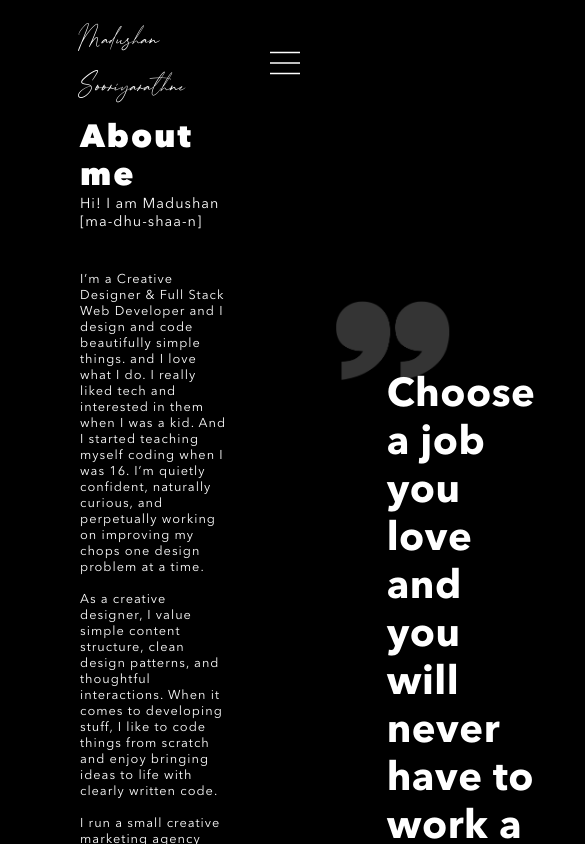
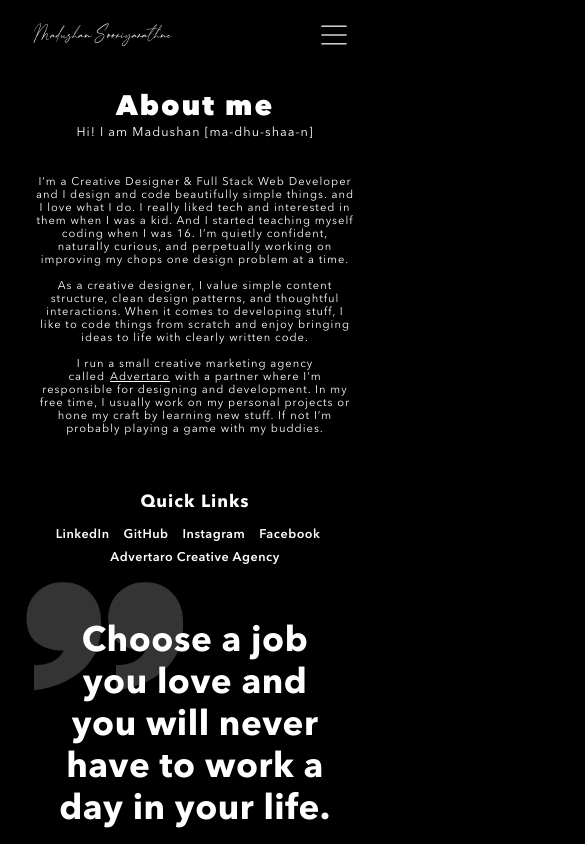
Before and after one commit to madushan-sooriyarathne/madushan-portfolio, a Next.js app: page /about in a window 390 px wide. Shown: the top 844 px of the page, 585 px wide, since content can reach past the window. Built offline with nearby package versions, Linux system fonts and the light colour scheme.

Commit message:
enforced responsiveness till 300px width and 500px height

```diff
--- a/components/layout/about/AboutSectionStyles.js
+++ b/components/layout/about/AboutSectionStyles.js
@@ -11,6 +11,13 @@ const Section = styled.section`
   grid-template-areas: "ab qo";
   gap: 5rem;
   min-height: 100%;
+
+  ${(props) => props.theme.responsiveMediumHigh} {
+    grid-template-columns: 1fr;
+    grid-template-areas:
+      "ab"
+      "qo";
+  }
 `;
 
 const TextWrapper = styled.div`
@@ -21,6 +28,17 @@ const TextWrapper = styled.div`
   align-items: flex-start;
   justify-content: flex-start;
   padding: 2rem 5rem;
+
+  ${(props) => props.theme.responsiveMediumHigh} {
+    & > * {
+      text-align: center;
+      align-items: center;
+    }
+  }
+
+  ${(props) => props.theme.responsiveSmall} {
+    padding: 0;
+  }
 `;
 
 const Description = styled.div`
@@ -35,6 +53,11 @@ const QuickLinksWrapper = styled.div`
   display: flex;
   flex-direction: column;
   align-items: flex-start;
+
+  ${(props) => props.theme.responsiveMediumHigh} {
+    align-items: center;
+    align-self: center;
+  }
 `;
 
 const QuickLinksGroup = styled.div`
@@ -47,6 +70,10 @@ const QuickLinksGroup = styled.div`
 
   & > *:not(:last-child) {
     margin-right: 2rem;
+  }
+
+  ${(props) => props.theme.responsiveMediumHigh} {
+    justify-content: center;
   }
 `;
 
@@ -73,6 +100,10 @@ const QuoteWrapper = styled.div`
   align-items: center;
   justify-content: center;
   padding: 5rem;
+
+  ${(props) => props.theme.responsiveMedium} {
+    padding: 0;
+  }
 `;
 
 const QuoteGroup = styled.div`
@@ -100,11 +131,20 @@ const QuoteGroup = styled.div`
   & > *:not(:last-child) {
     margin-bottom: 2rem;
   }
+
+  ${(props) => props.theme.responsiveMediumHigh} {
+    align-items: center;
+    padding: 2rem;
+  }
 `;
 
 const Quote = styled.p`
   font-size: 5rem;
   font-weight: 700;
+
+  ${(props) => props.theme.responsiveMediumHigh} {
+    text-align: center;
+  }
 `;
 
 const QuoteAuthor = styled.p`
--- a/components/layout/contact-section/ContactSection.js
+++ b/components/layout/contact-section/ContactSection.js
@@ -40,6 +40,10 @@ const ContactSection = () => {
       <Form onSubmit={handleSubmit}>
         <TitleGroup>
           <HeadingPrimary>Wanna Talk?</HeadingPrimary>
+          <HeadingSub>
+            Feel like contacting me? Submit your message here and I will get
+            back to as soon as possible.
+          </HeadingSub>
         </TitleGroup>
         <InputField name="Name" onChange={updateName} value={name} required />
         <InputField
--- a/components/layout/header/HeaderStyles.js
+++ b/components/layout/header/HeaderStyles.js
@@ -14,6 +14,10 @@ const HeaderWrapper = styled.header`
   padding: 2rem 10rem;
   background-color: transparent;
   z-index: 20;
+
+  ${(props) => props.theme.responsiveSmall} {
+    padding: 2rem 5rem;
+  }
 `;
 
 const Logo = styled.p`
@@ -24,6 +28,10 @@ const Logo = styled.p`
 
   &:hover {
     transform: scale(1.005);
+  }
+
+  ${(props) => props.theme.responsivePhone} {
+    font-size: 4rem;
   }
 `;
 
@@ -43,6 +51,11 @@ const SVGWrapper = styled.svg`
     stroke-width: 3;
     transition: stroke-dasharray 0.5s cubic-bezier(0.4, 0, 0.2, 1),
       stroke-dashoffset 0.5s cubic-bezier(0.4, 0, 0.2, 1);
+  }
+
+  ${(props) => props.theme.responsiveSmall} {
+    width: 6rem;
+    height: 6rem;
   }
 `;
 
@@ -105,6 +118,10 @@ const NavBarItem = styled(animated.a)`
   &:hover {
     opacity: 1;
   }
+
+  ${(props) => props.theme.responsiveHeightSmall} {
+    font-size: 3rem;
+  }
 `;
 
 export {
--- a/components/layout/title-group/TitleGroupStyles.js
+++ b/components/layout/title-group/TitleGroupStyles.js
@@ -5,6 +5,11 @@ const Group = styled.div`
   flex-direction: column;
   align-items: ${(props) => (props.centered ? "center" : "flex-start")};
   text-align: ${(props) => (props.centered ? "center" : "left")};
+  width: ${(props) => (props.centered ? "60%" : "100%")};
+
+  ${(props) => props.theme.responsiveMediumHigh} {
+    width: ${(props) => (props.centered ? "80%" : "100%")};
+  }
 `;
 
 export { Group };
--- a/styles/GlobalStyles.js
+++ b/styles/GlobalStyles.js
@@ -20,6 +20,10 @@ const GlobalStyles = createGlobalStyle`
         ${(props) => props.theme.responsiveLargest} {
           font-size: 50%;
         }
+
+        ${(props) => props.theme.responsiveSmall} {
+   font-size: 43.75%;
+  }
     }
 
     body {
--- a/styles/theme.js
+++ b/styles/theme.js
@@ -16,9 +16,14 @@ const theme = {
   headerHeight: "10rem",
   footerHeight: "10rem",
 
-  responsiveLargest: "@media only screen and (max-width: 87.5em)",
-  responsiveLarger: "@media only screen and (max-width: 75em)",
-  responsiveLarge: "@media only screen and (max-width: 62.5em)",
+  responsiveLargest: "@media only screen and (max-width: 87.5em)", // 1400px
+  responsiveLarger: "@media only screen and (max-width: 75em)", // 1200px
+  responsiveLarge: "@media only screen and (max-width: 62.5em)", // 1000px
+  responsiveMediumHigh: "@media only screen and (max-width: 56.25em)", // 900px
+  responsiveMedium: "@media only screen and (max-width: 50em)", // 800px
+  responsiveSmall: "@media only screen and (max-width: 31.25em)", // 500px
+  responsivePhone: "@media only screen and (max-width: 25em)", // 400px
+  responsiveHeightSmall: "@media only screen and (max-height: 31.25em)", // 500px (Height)
 };
 
 export default theme;
```
Also changed, not shown: components/layout/contact-section/ContactSectionStyles.js (+29 -2 lines), components/layout/hero-banner/HeroBannerStyles.js (+28 -0 lines), components/layout/tech-stack-section/TechStackSectionStyles.js (+12 -0 lines), components/layout/work-section/WorkSectionStyles.js (+12 -0 lines).
